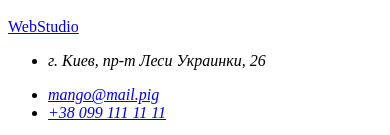
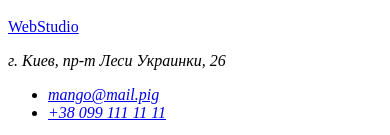
Before and after one commit to Pozniak17/goit-markup-hw-01, a plain HTML site: page index.html in a window 390 px wide. Shown: the part 3099-3234 px from the top of the page. Drawn offline with Linux system fonts and the light colour scheme.

Commit message:
Final version
Change in footer - address
removed an item <p> from the list because the phone and email in the table are the same in style.

```diff
--- a/index.html
+++ b/index.html
@@ -142,8 +142,9 @@
     <footer>
       <a href="./index.html"> WebStudio</a>
       <address>
+        <p>г. Киев, пр-т Леси Украинки, 26</p>
+
         <ul>
-          <li><p>г. Киев, пр-т Леси Украинки, 26</p></li>
           <li><a href="mailto:info@example.com">mango@mail.pig</a></li>
           <li><a href="tel:+380991111111">+38 099 111 11 11</a></li>
         </ul>
```
